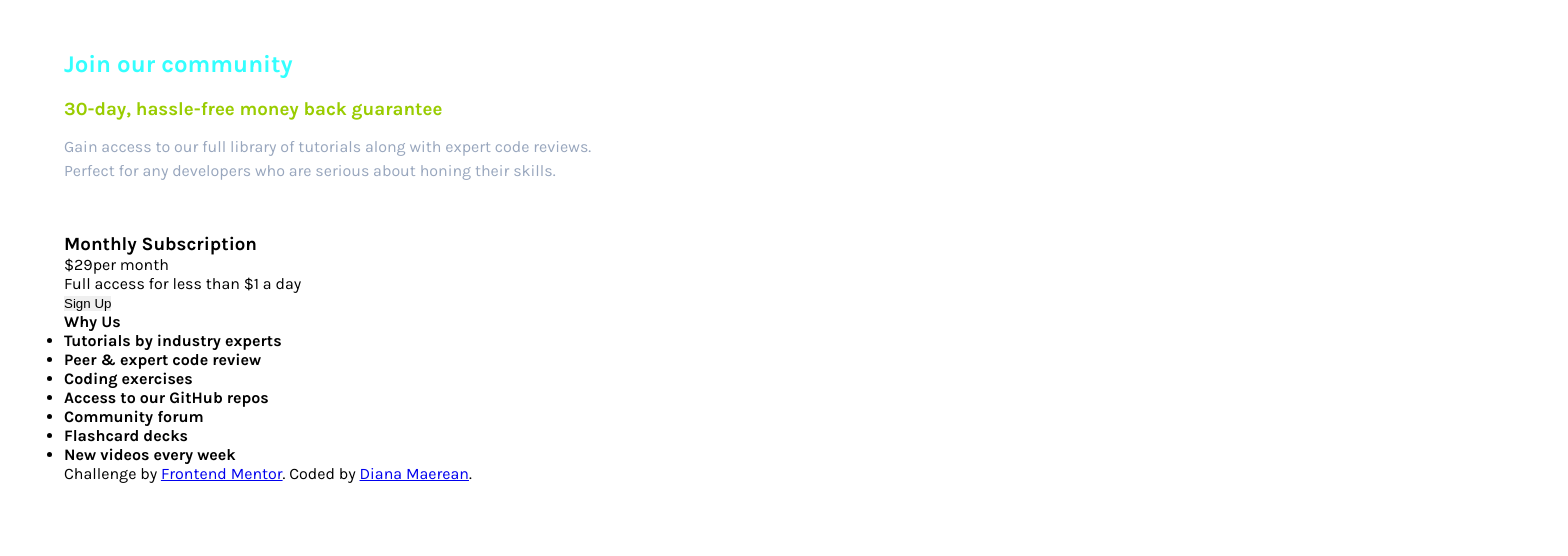
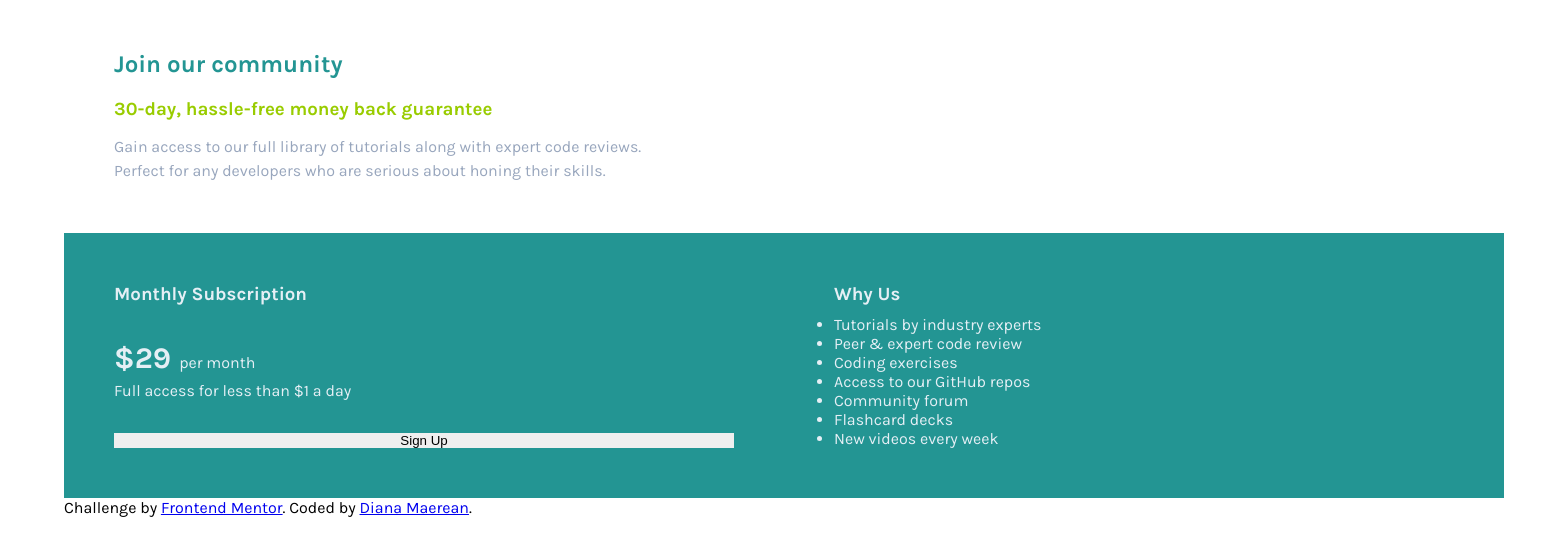
Before and after one commit to DianaMaer/single-price-grid-component, a plain HTML site: page index.html in a window 1280 px wide. Shown: the whole page, 1568 px wide, since content can reach past the window. Drawn offline with Linux system fonts and the light colour scheme.

Commit message:
add a new container in Monthly Subscription section of html file in order to apply display:flex. style the bottom wrapper-first section(Monthly Subscription)

```diff
--- a/index.html
+++ b/index.html
@@ -17,14 +17,16 @@
     Perfect for any developers who are serious about honing their skills.</p>
   </section>
   <div class="bottom-wrapper">
-    <section class="montly-subscription">
+    <section class="flex-col">
       <h3>Monthly Subscription</h3>
-      <p><span class="price-month">&dollar;29</span>per month</p>
-      <p>Full access for less than &dollar;1 a day</p>
+      <div class="info-price">
+        <p><span class="price-month">&dollar;29</span>per month</p>
+        <p>Full access for less than &dollar;1 a day</p>
+      </div>
       <button>Sign Up</button>
     </section>
-    <section class="why-us">
-      <h4>Why Us<h4>
+    <section class="flex-col">
+      <h3>Why Us</h3>
       <ul>
         <li><a>Tutorials by industry experts</a></li>
         <li><a>Peer &amp; expert code review</a></li>
--- a/style.css
+++ b/style.css
@@ -10,16 +10,18 @@ body{
   font-family: 'Karla', sans-serif;
   font-size: 1rem;
   margin: 0 auto;
-  width: 90%;
+  /*width: 100%;*/
+  width: 1440px;
+  padding: 0 5%;
 }
 
-/* ---Top Container E5EFF5--- */
+/* ---Top Container--- */
 .header-info{
-  padding: 50px 0;
+  padding: 50px 50px;
 }
 
 h1{
-  color: #33FFFF;
+  color: #239593;
 }
 
 .header-info h3{
@@ -28,6 +30,40 @@ h1{
 }
 
 .header-info p{
-  line-height: 24px;
+  line-height: 1.5rem;
   color: #98A6BD;
 }
+
+/* ---Bottom Container E5EFF5--- */
+.bottom-wrapper{
+  display: flex;
+  flex-direction: row;
+  color: #E5EFF5;
+}
+
+.flex-col{
+  width: 50%;
+  background-color: #239593;
+  padding: 50px 50px;
+}
+
+.flex-col:nth-child(1){
+  display: flex;
+  flex-direction: column;
+  justify-content: space-between;
+}
+
+.flex-col h3{
+  padding-bottom: 10px;
+}
+
+.info-price p{
+  line-height: 1.75rem;
+  font-weight: 400;
+}
+
+.price-month{
+  font-weight: 700;
+  font-size: 1.875rem;
+  padding-right: 0.5rem;
+}
```
